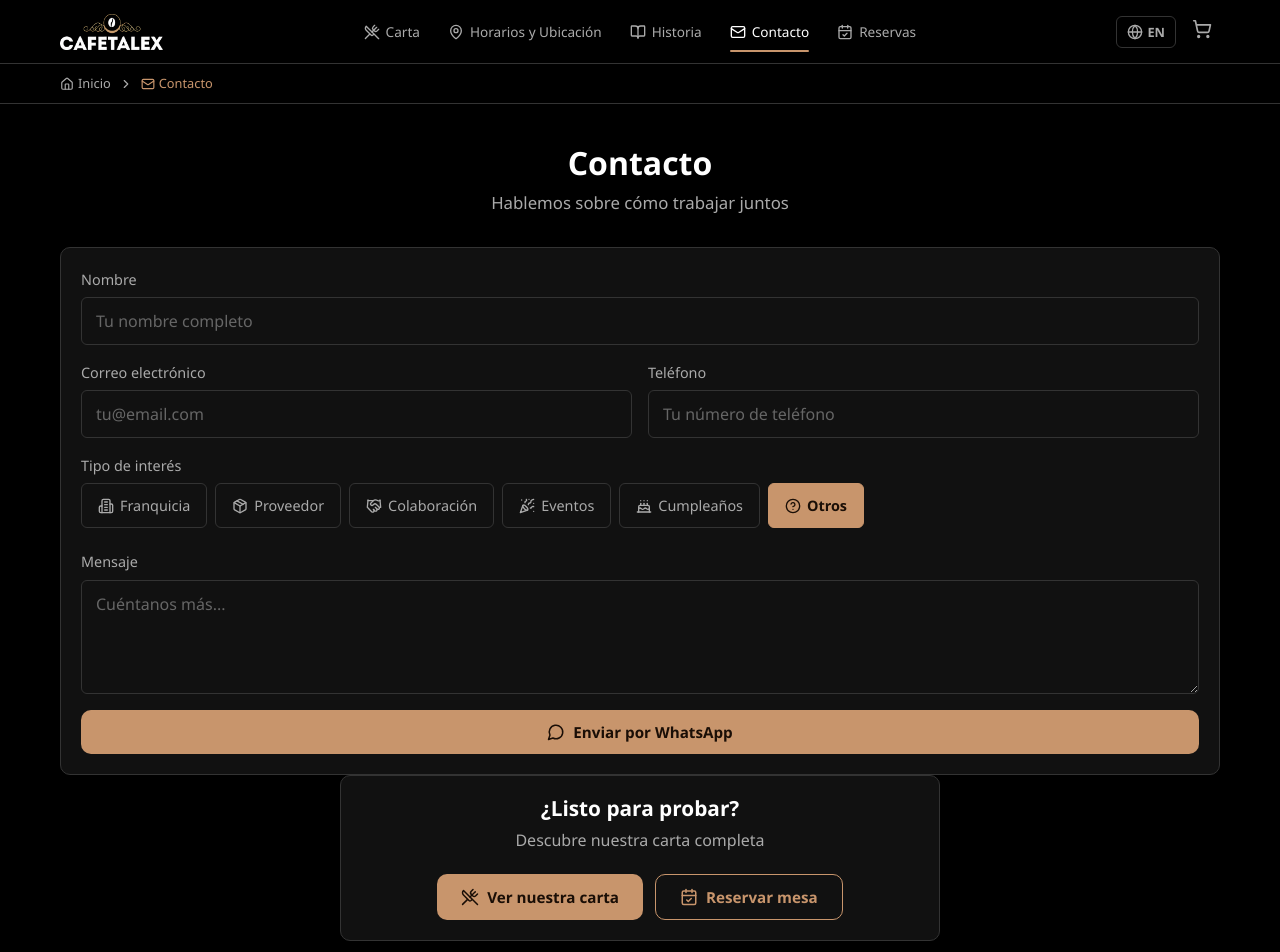
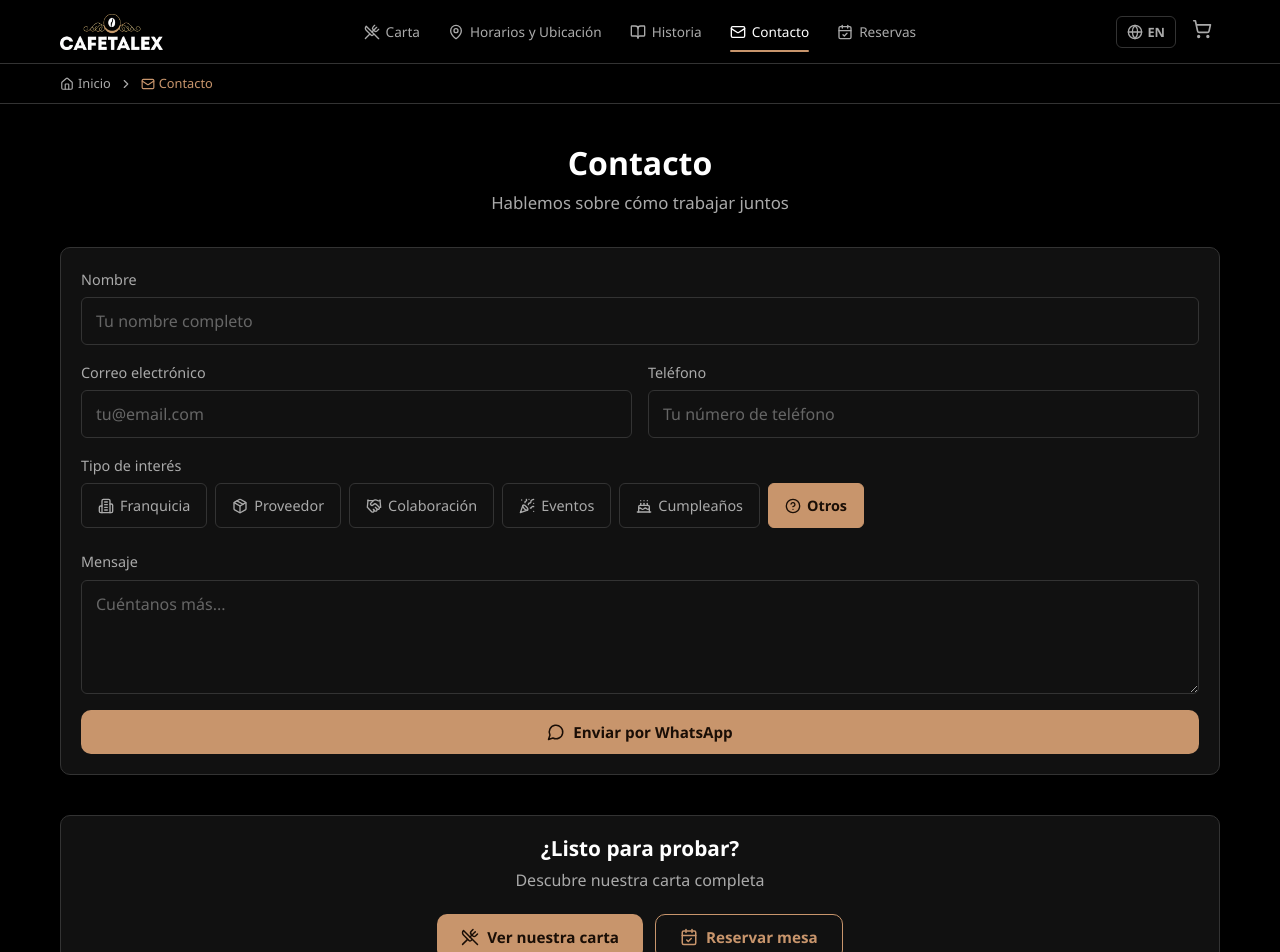
Before and after one commit to sebastian-ardila/cafetalex, a React (Vite) app: page /#/contact in a window 1280 px wide. Shown: the top 952 px of the page. Built offline with nearby package versions, Linux system fonts and the light colour scheme.

Commit message:
fix: separación entre formulario y CTA, CTA mismo ancho que form

```diff
--- a/src/pages/Pages.css
+++ b/src/pages/Pages.css
@@ -139,8 +139,7 @@
 
 /* CTA Card */
 .cta-card {
-  max-width: 600px;
-  margin: 0 auto;
+  margin: 40px 0 0;
   text-align: center;
   padding: 30px;
 }
```
